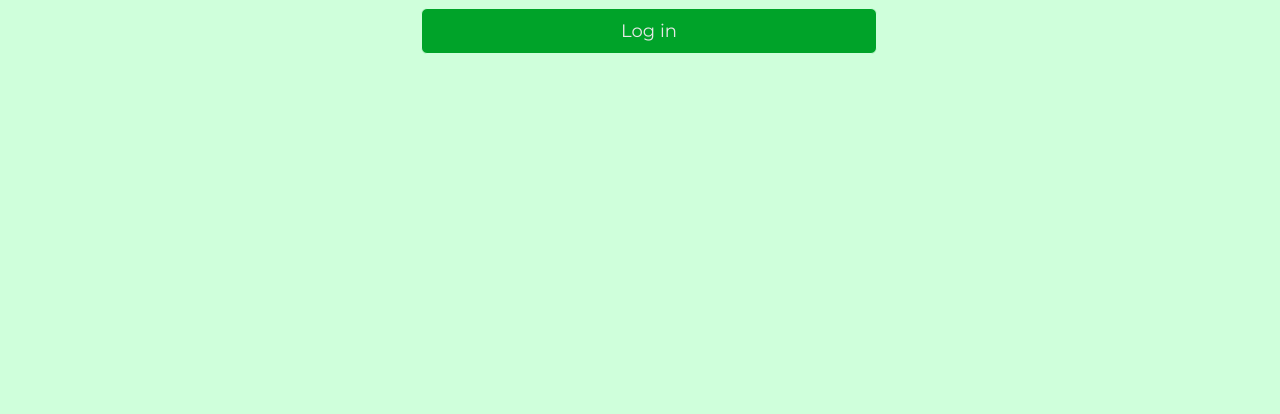
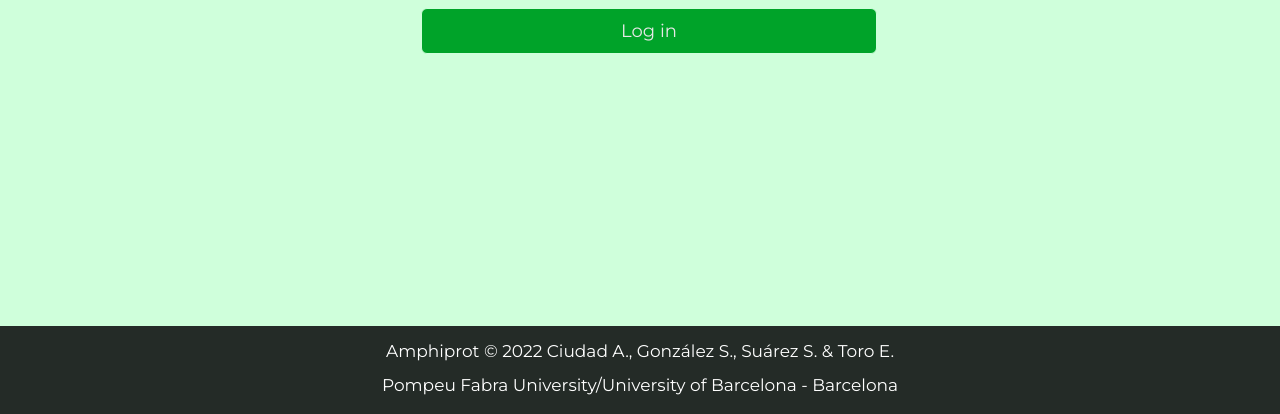
Before and after one commit to suadou/AmphiProt, a Flask app: page /loging in a window 1280 px wide. Shown: the part 386-800 px from the top of the page. Run offline with Flask 2, Linux system fonts and the light colour scheme; some libraries are stand-ins or nearby versions.

Commit message:
Update loging.html

```diff
--- a/Workingversionwomulti/templates/loging.html
+++ b/Workingversionwomulti/templates/loging.html
@@ -59,4 +59,10 @@ Login
       </form>
 
     </div> <!-- /container -->
+
+<footer>
+  <p>Amphiprot &copy; 2022 Ciudad A., González S., Suárez S. & Toro E.</p>
+  <p>Pompeu Fabra University/University of Barcelona - Barcelona</p>
+</footer>
+
 {% endblock %}
```
